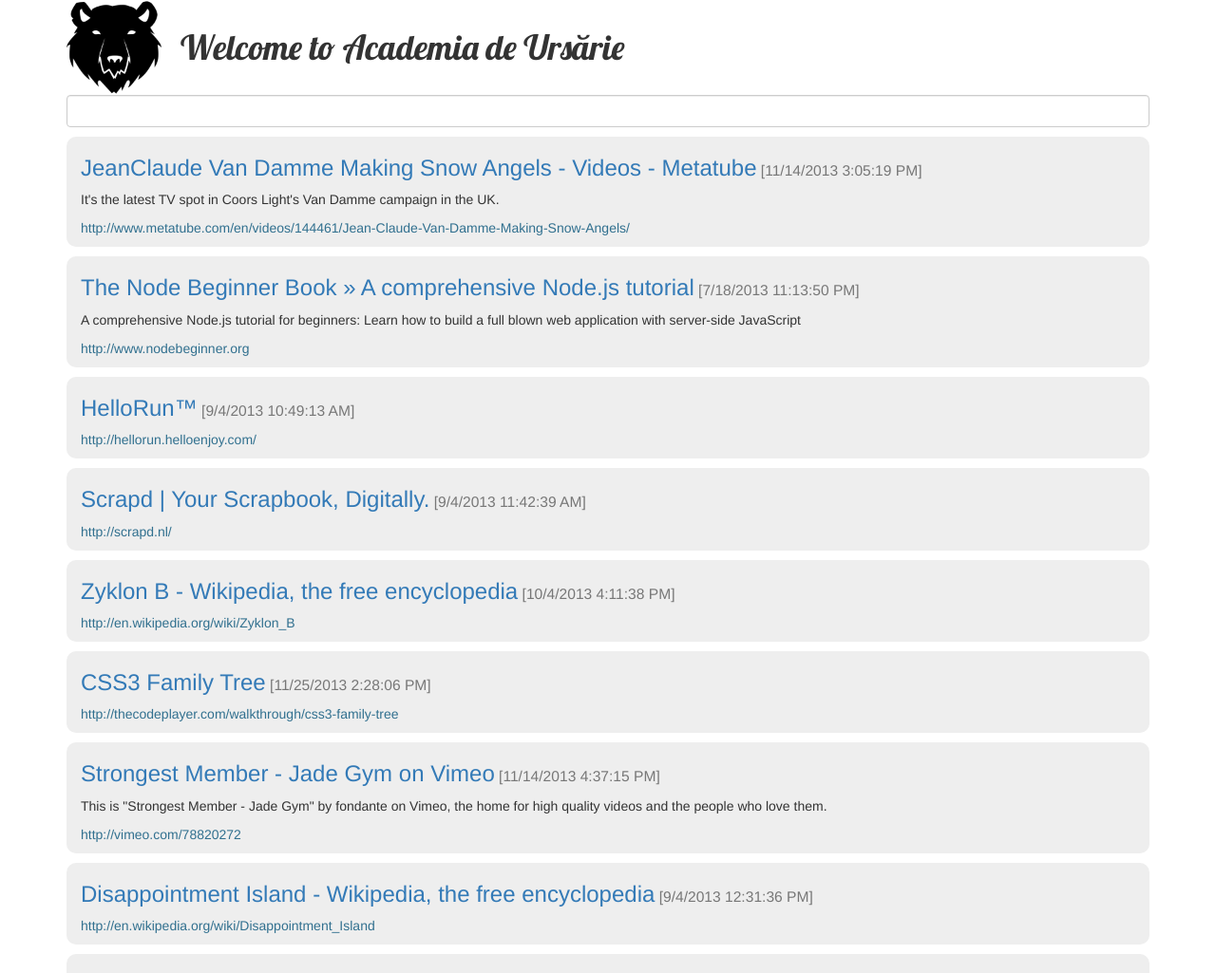
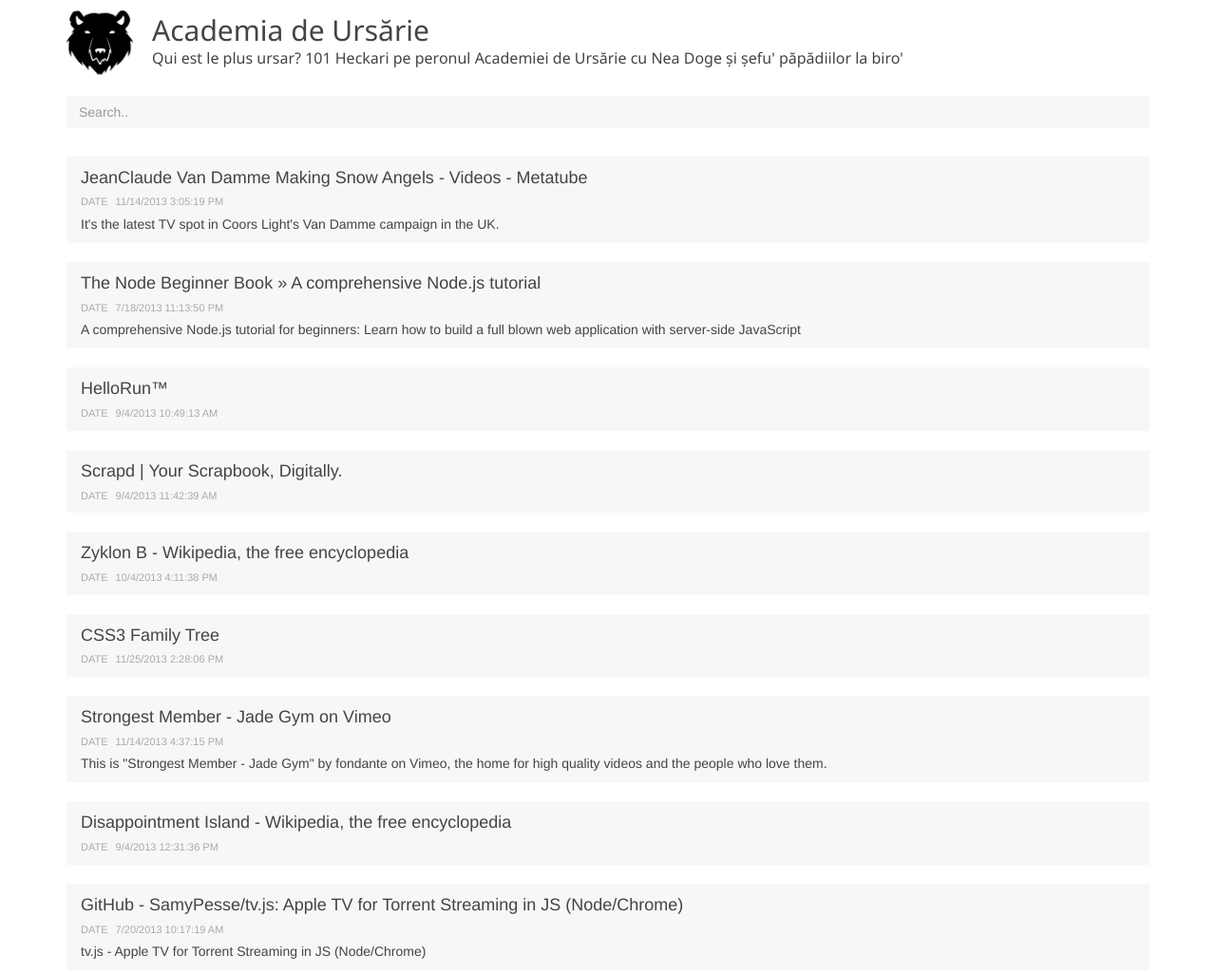
Before and after one commit to academia-de-ursarie/website, a plain HTML site: page index.html in a window 1280 px wide. Shown: the top 1025 px of the page at 95% size. Drawn offline with nearby package versions, Linux system fonts and the light colour scheme.

Commit message:
Polish the UI a bit

```diff
--- a/index.html
+++ b/index.html
@@ -3,9 +3,9 @@
   <head>
     <meta charset="UTF-8" />
     <meta name="viewport" content="width=device-width, user-scalable=no, initial-scale=1" />
-    <title>Academia de ursarie</title>
-    <link href='https://fonts.googleapis.com/css?family=Lobster' rel='stylesheet' type='text/css'>
+    <title>Academia de Ursărie</title>
     <link rel="icon" type="image/x-icon" href="resources/favicon.ico" />
+    <link href='https://fonts.googleapis.com/css?family=Noto+Sans' rel='stylesheet' type='text/css'>
     <link rel="stylesheet" href="https://maxcdn.bootstrapcdn.com/bootstrap/3.3.6/css/bootstrap.min.css" integrity="sha384-1q8mTJOASx8j1Au+a5WDVnPi2lkFfwwEAa8hDDdjZlpLegxhjVME1fgjWPGmkzs7" crossorigin="anonymous">
     <link rel="stylesheet" href="resources/css/ursar.css" />
     <script type="text/javascript" src="resources/js/spin.min.js"></script>
@@ -14,22 +14,30 @@
     <script type="application/javascript" src="resources/js/backbone.js"></script>
   </head>
   <body>
-    <div class="container">
+      <div class="header container">
           <img src="resources/images/academia-de-ursarie-bear-small.png" class="ursar-logo" />
-      <h1>Welcome to Academia de Ursărie</h1>
-      <input type="text" id="search" class="form-control" autocomplete="off" />
+          <h1>Academia de Ursărie</h1>
+          <h4>Qui est le plus ursar? 101 Heckari pe peronul Academiei de Ursărie cu Nea Doge și șefu' păpădiilor la biro'</h4>
+          <input type="text" id="search" class="form-control" autocomplete="off" placeholder="Search.." />
+      </div>
+
+      <div class="content container">
         <ul id="link-list" class="link-list"></ul>
         <div id="spinner"></div>
       </div>
 
       <script type="text/template" id="item-template">
-      <div class="container bg-warning link-container">
-        <h3 class="text-primary"><%- title %><small> [<%- date %>]</small></h3>
-        <p><%- desc %></p>
-        <p><a href="<%- url %>" target="_blank" class="text-info"><%- url %></a></p>
+        <div class="link container">
+          <p class="url">
+            <a href="<%- url %>" target="_blank">
+              <%- title %>
+            </a>
+          </p>
+          <p class="metadata"><span>Date</span> <%- date %></p>
+          <p class="description"><%- desc %></p>
         </div>
       </script>
 
-    <script src="resources/js/ursar.js"></script>
+      <script type="application/javascript" src="resources/js/ursar.js"></script>
   </body>
 </html>
--- a/resources/css/ursar.css
+++ b/resources/css/ursar.css
@@ -1,12 +1,34 @@
+h1 {
+    font-family: 'Noto Sans', sans-serif;
+    font-size: 30px;
+    margin: 5px 0px 5px 0px;
+    color: #444444;
+}
+
+h4 {
+    font-family: 'Noto Sans', sans-serif;
+    color: #444444;
+    font-size: 16px;
+    padding-top: 0;
+    margin-top: 0;
+}
+
+.header {
+    margin-top: 10px;
+    margin-bottom: 30px;
+}
+
 .ursar-logo {
     margin-right: 20px;
-    width: 100px;
+    width: 70px;
     float:left;
 }
 
-h1 {
-    font-family: Lobster, sans-serif;
+.form-control {
+    background: #f7f7f7;
     margin-top: 30px;
+    border: 1px solid #F7F7F7;
+    box-shadow: none;
 }
 
 .link-list {
@@ -22,6 +44,39 @@
     width: 100%;
 }
 
+.link {
+    margin-bottom: 20px;
+    background: #f7f7f7;
+    width: 100%;
+}
+
+.link:hover {
+    background: #fff;
+}
+
+.link .url {
+    font-size: 18px;
+    margin: 10px 0px 0px 0px;
+}
+
+.link .metadata {
+    font-size: 11px;
+    color: #aea8a8;
+    margin: 5px 0px 5px 0px;
+    text-transform: uppercase;
+}
+.link .metadata span {
+    margin-right: 5px;
+}
+
+.link .description {
+    color: #444444;
+}
+
+.link a {
+    color: #444444;
+}
+
 #spinner {
     position: relative;
     margin-top: 50px;
@@ -35,7 +90,7 @@
 }
 
 @media (max-width: 400px) {
-    h1 {
+    h1, h4 {
         display: none;
     }
 
@@ -48,4 +103,8 @@
     h1 {
         font-size: 27px;
     }
+
+    h4 {
+        font-size: 12px;
+    }
 }
```
Lines whose indentation alone changed are shown as unchanged.
